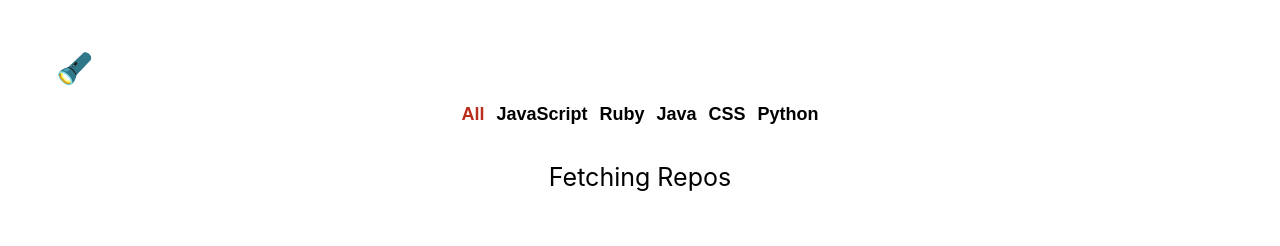
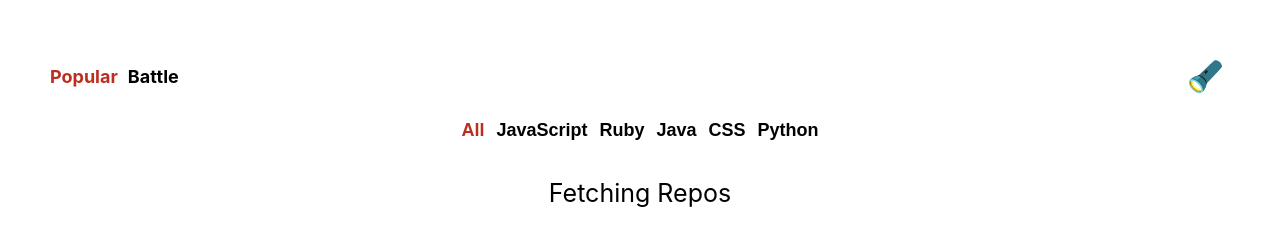
Before and after one commit to olympiawoj/github-battle, a React app: page / in a window 1280 px wide. Built offline with nearby package versions, Linux system fonts and the light colour scheme; no server answers.

Commit message:
Implement Navbar and use NavLink component from react-router-dom

```diff
--- a/app/components/Nav.js
+++ b/app/components/Nav.js
@@ -1,11 +1,36 @@
 import React from "react";
 import { ThemeConsumer } from "../contexts/theme";
+import { NavLink } from "react-router-dom";
 
+const activeStyle = {
+  color: `rgb(187, 46, 31)`
+};
 export default function Nav() {
   return (
     <ThemeConsumer>
       {({ theme, toggleTheme }) => (
         <nav className="row space-between">
+          <ul className="row nav">
+            <li>
+              <NavLink
+                to="/"
+                exact
+                className="nav-link"
+                activeStyle={activeStyle}
+              >
+                Popular
+              </NavLink>
+            </li>
+            <li>
+              <NavLink
+                to="/battle"
+                className="nav-link"
+                activeStyle={activeStyle}
+              >
+                Battle
+              </NavLink>
+            </li>
+          </ul>
           <button
             style={{ fontSize: 30 }}
             className="btn-clear"
--- a/app/index.css
+++ b/app/index.css
@@ -48,10 +48,17 @@ li {
   text-decoration: none;
   color: inherit;
 }
+.nav li {
+  margin-right: 10px;
+}
 
 .grid {
   display: flex;
   flex-wrap: wrap;
+}
+
+.space-between {
+  justify-content: space-between;
 }
 
 .space-around {
```
